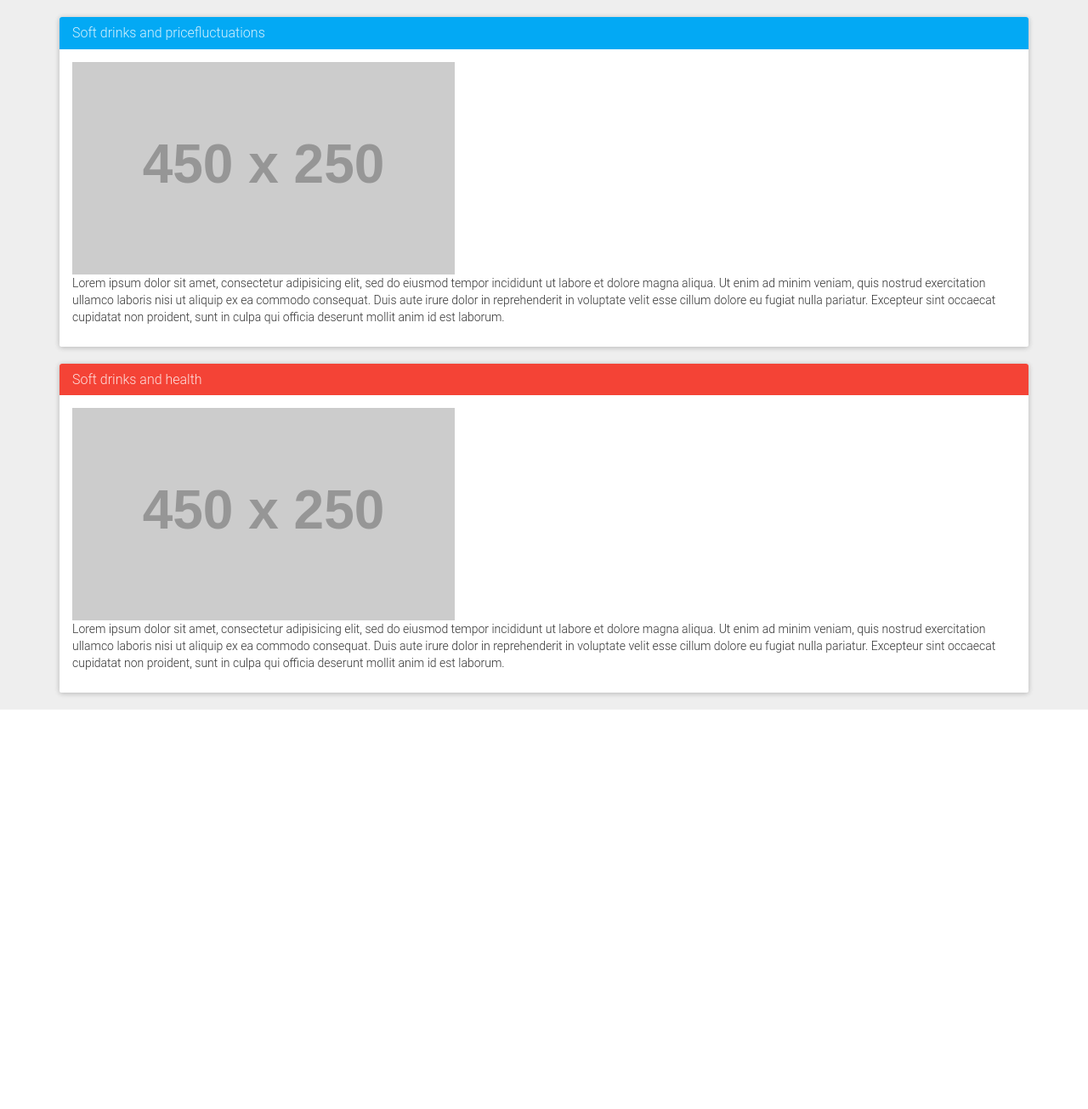
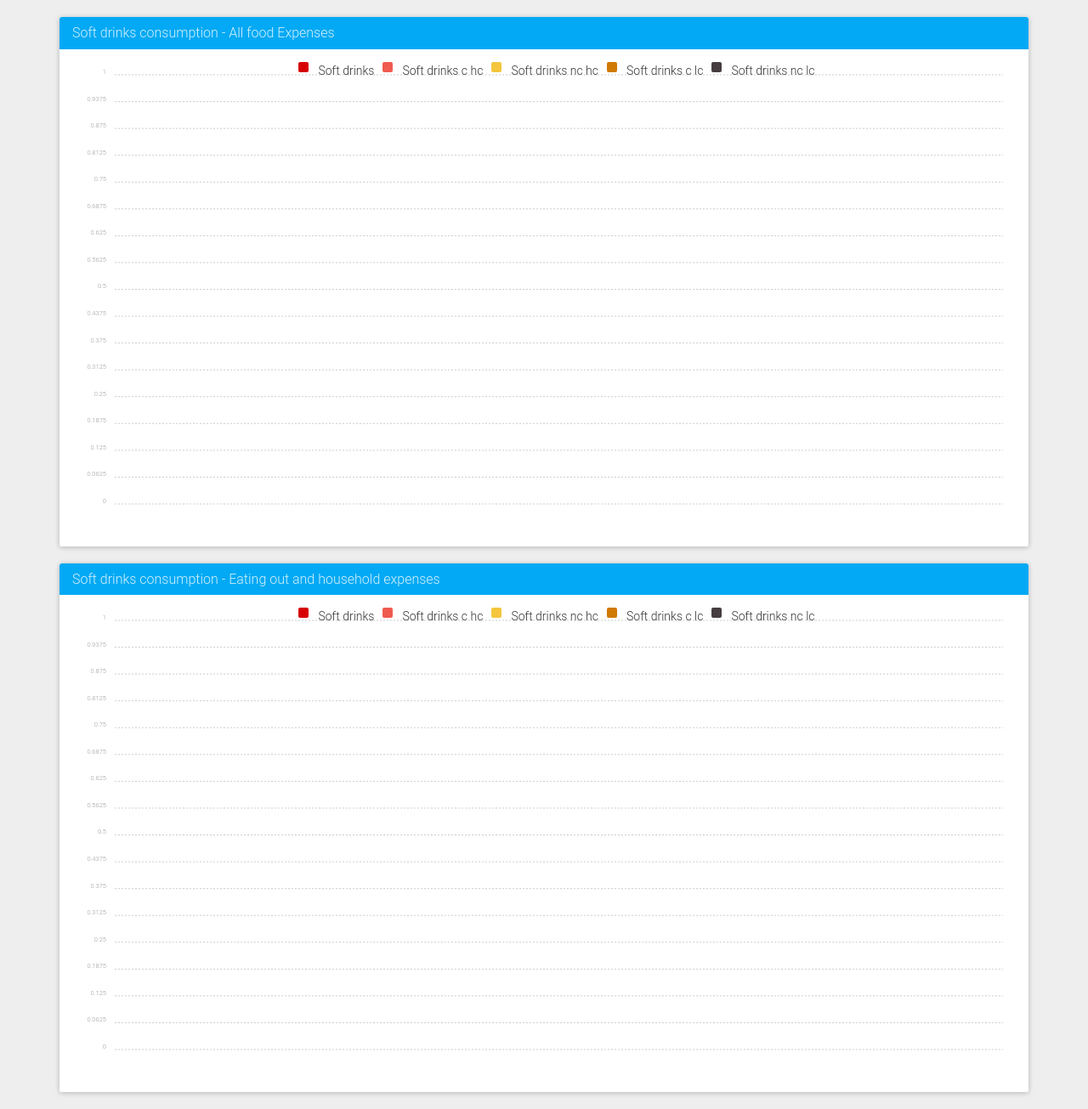
Before and after one commit to elahmo/dsfood, a Flask app: page /presentation/consumption in a window 1280 px wide. Shown: the part 60-1365 px from the top of the page at 85% size. Before the commit the page ends 895 px from the top, so only its background shows below. Run offline with Flask 2, Linux system fonts and the light colour scheme; grey boxes labelled with a size stand in for pictures from a placeholder-image service; data that the repository does not hold is empty; some libraries are stand-ins or nearby versions.

Commit message:
Added charts for all food expenses and eating out habits

```diff
--- a/app/app.py
+++ b/app/app.py
@@ -195,7 +195,7 @@ def p_price():
 		chart_data['prices_years'].append(result['Year'])
 		chart_data['prices_price'].append(result['Price per liter in GP'])
 
-	# consumption
+	# consumption for huseholds
 	chart_data['consumption_years'] = []
 	chart_data['consumption_7'] = []
 	chart_data['consumption_8'] = []
@@ -215,7 +215,39 @@ def p_price():
 
 @app.route('/presentation/consumption')
 def p_consumtion():
-	return render_template('p_consumption.html')
+	chart_data = {}
+	# consumption, total household
+	chart_data['consumption_years'] = []
+	chart_data['consumption_1'] = []
+	chart_data['consumption_2'] = []
+	chart_data['consumption_3'] = []
+	chart_data['consumption_4'] = []
+	chart_data['consumption_5'] = []
+	query_consumption = db['AllFoodExpenses.csv'].find().sort('Year', 1)
+	for result in query_consumption:
+		chart_data['consumption_years'].append(result['Year'])
+		chart_data['consumption_1'].append(result['Soft drinks'].replace('.',''))
+		chart_data['consumption_2'].append(result['Soft drinks c hc'])
+		chart_data['consumption_3'].append(result['Soft drinks nc hc'])
+		chart_data['consumption_4'].append(result['Soft drinks c lc'])
+		chart_data['consumption_5'].append(result['Soft drinks nc lc'])
+
+	# consumption, eating out expenses
+	chart_data['eatingout_years'] = []
+	chart_data['eatingout_1'] = []
+	chart_data['eatingout_2'] = []
+	chart_data['eatingout_3'] = []
+	chart_data['eatingout_4'] = []
+	chart_data['eatingout_5'] = []
+	query_consumption = db['TotalExpensesEatingOutAndHousehold.csv'].find().sort('Year', 1)
+	for result in query_consumption:
+		chart_data['eatingout_years'].append(result['Year'])
+		chart_data['eatingout_1'].append(result['Soft drinks'].replace('.',''))
+		chart_data['eatingout_2'].append(result['Soft drinks c hc'])
+		chart_data['eatingout_3'].append(result['Soft drinks nc hc'])
+		chart_data['eatingout_4'].append(result['Soft drinks c lc'])
+		chart_data['eatingout_5'].append(result['Soft drinks nc lc'])
+	return render_template('p_consumption.html', chart_data = chart_data)
 
 @app.route('/presentation/sugarprice')
 def p_sugarprice():
--- a/app/templates/p_consumption.html
+++ b/app/templates/p_consumption.html
@@ -3,32 +3,88 @@
 <div class="container">
 	<div class="panel panel-info">
 	  <div class="panel-heading">
-	    <h3 class="panel-title">Soft drinks and pricefluctuations</h3>
+	    <h3 class="panel-title">Soft drinks consumption - All food Expenses</h3>
 	  </div>
 	  <div class="panel-body">
-	  	<img src="https://placehold.it/450x250">
-
-	    <p>Lorem ipsum dolor sit amet, consectetur adipisicing elit, sed do eiusmod
-	    tempor incididunt ut labore et dolore magna aliqua. Ut enim ad minim veniam,
-	    quis nostrud exercitation ullamco laboris nisi ut aliquip ex ea commodo
-	    consequat. Duis aute irure dolor in reprehenderit in voluptate velit esse
-	    cillum dolore eu fugiat nulla pariatur. Excepteur sint occaecat cupidatat non
-	    proident, sunt in culpa qui officia deserunt mollit anim id est laborum.</p>
+	  <div class="ct-chart ct-octave consumption-chart-price"></div>
+	  	<script type="text/javascript">
+	  		var data = {
+			  labels: [{%for year in chart_data['consumption_years']%}'{{year}}',{%endfor%}],
+			  series: [
+				[{{chart_data['consumption_1']|join(', ')}}],
+				[{{chart_data['consumption_2']|join(', ')}}],
+				[{{chart_data['consumption_3']|join(', ')}}],
+				[{{chart_data['consumption_4']|join(', ')}}],
+				[{{chart_data['consumption_5']|join(', ')}}]
+			  ]
+			};
+			var options = {
+				plugins : [
+					Chartist.plugins.legend({
+			            legendNames: ['Soft drinks' , 'Soft drinks c hc' , 'Soft drinks nc hc' , 'Soft drinks c lc' , 'Soft drinks nc lc'],
+			            position: 'top'
+			        }),
+			        Chartist.plugins.tooltip()
+				]
+			};
+			var chart = Chartist.Line('.consumption-chart-price', data, options);
+			chart.on('draw', function(data) {
+			  if(data.type === 'line' || data.type === 'area') {
+			    data.element.animate({
+			      d: {
+			        begin: 200 * data.index,
+			        dur: 500,
+			        from: data.path.clone().scale(1, 0).translate(0, data.chartRect.height()).stringify(),
+			        to: data.path.clone().stringify(),
+			        easing: Chartist.Svg.Easing.easeOutQuint
+			      }
+			    });
+			  }
+			});
+	  	</script>
 	  </div>
 	</div>
-	<div class="panel panel-danger">
+	<div class="panel panel-info">
 	  <div class="panel-heading">
-	    <h3 class="panel-title">Soft drinks and health</h3>
+	    <h3 class="panel-title">Soft drinks consumption - Eating out and household expenses</h3>
 	  </div>
 	  <div class="panel-body">
-	  	<img src="https://placehold.it/450x250">
-
-	    <p>Lorem ipsum dolor sit amet, consectetur adipisicing elit, sed do eiusmod
-	    tempor incididunt ut labore et dolore magna aliqua. Ut enim ad minim veniam,
-	    quis nostrud exercitation ullamco laboris nisi ut aliquip ex ea commodo
-	    consequat. Duis aute irure dolor in reprehenderit in voluptate velit esse
-	    cillum dolore eu fugiat nulla pariatur. Excepteur sint occaecat cupidatat non
-	    proident, sunt in culpa qui officia deserunt mollit anim id est laborum.</p>
+	  <div class="ct-chart ct-octave eatingout-chart-price"></div>
+	  	<script type="text/javascript">
+	  		var data = {
+			  labels: [{%for year in chart_data['eatingout_years']%}'{{year}}',{%endfor%}],
+			  series: [
+				[{{chart_data['eatingout_1']|join(', ')}}],
+				[{{chart_data['eatingout_2']|join(', ')}}],
+				[{{chart_data['eatingout_3']|join(', ')}}],
+				[{{chart_data['eatingout_4']|join(', ')}}],
+				[{{chart_data['eatingout_5']|join(', ')}}]
+			  ]
+			};
+			var options = {
+				plugins : [
+					Chartist.plugins.legend({
+			            legendNames: ['Soft drinks' , 'Soft drinks c hc' , 'Soft drinks nc hc' , 'Soft drinks c lc' , 'Soft drinks nc lc'],
+			            position: 'top'
+			        }),
+			        Chartist.plugins.tooltip()
+				]
+			};
+			var chart = Chartist.Line('.eatingout-chart-price', data, options);
+			chart.on('draw', function(data) {
+			  if(data.type === 'line' || data.type === 'area') {
+			    data.element.animate({
+			      d: {
+			        begin: 200 * data.index,
+			        dur: 500,
+			        from: data.path.clone().scale(1, 0).translate(0, data.chartRect.height()).stringify(),
+			        to: data.path.clone().stringify(),
+			        easing: Chartist.Svg.Easing.easeOutQuint
+			      }
+			    });
+			  }
+			});
+	  	</script>
 	  </div>
 	</div>
 </div>
```
Also changed, not shown: 2 other files.
